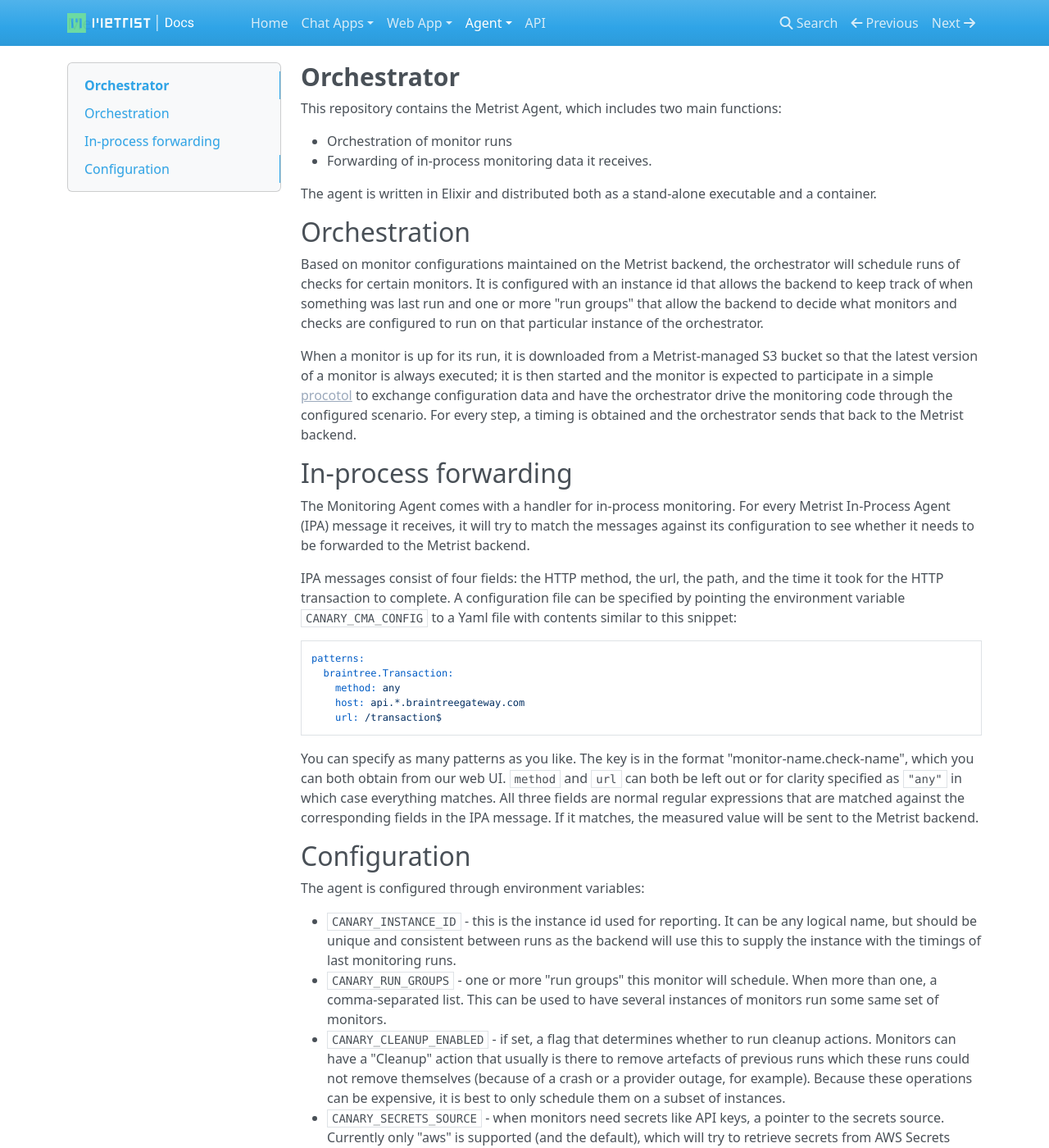
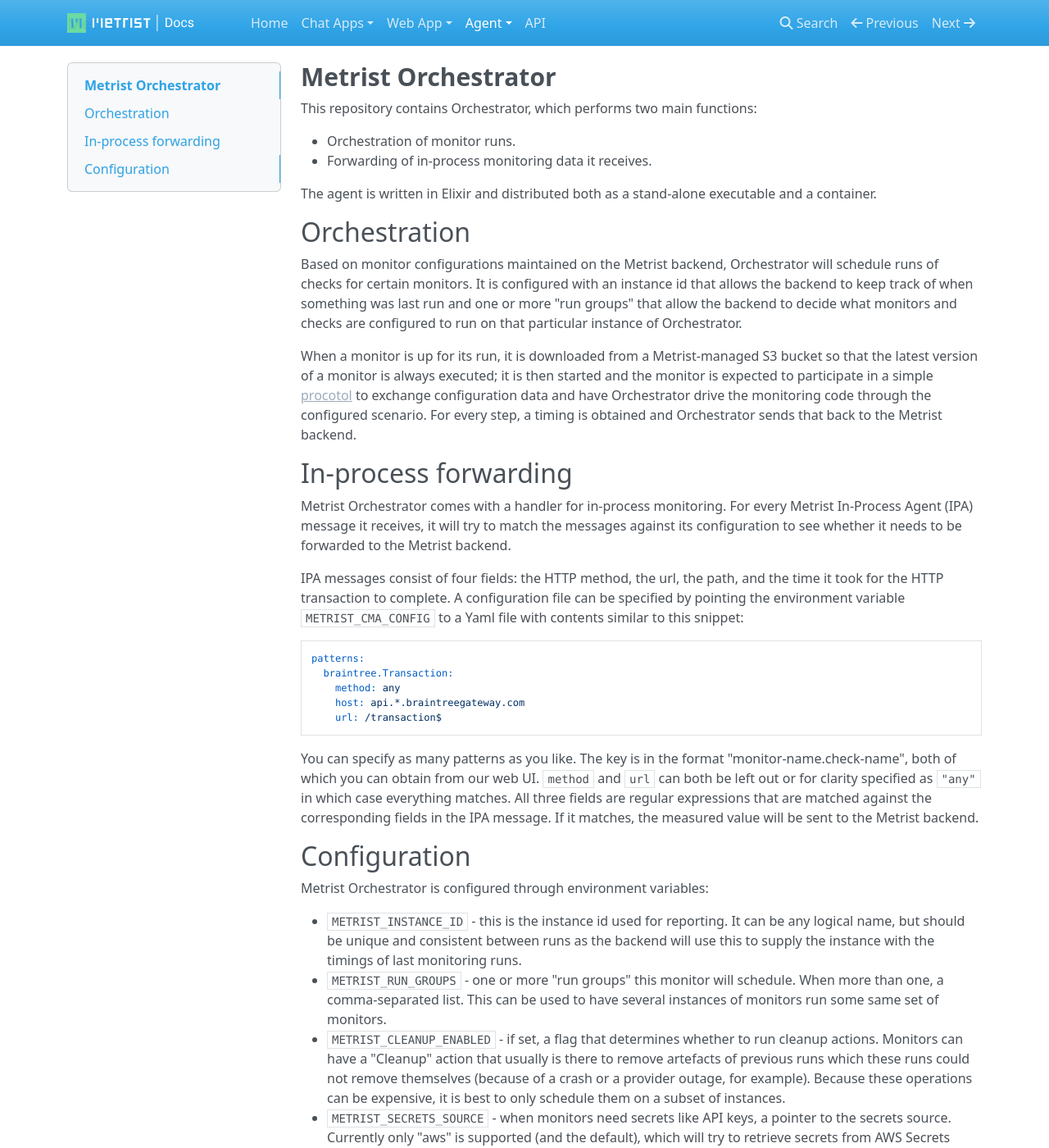
Before and after one commit to Metrist-Software/product-docs, an MkDocs documentation site: the page built from docs/agent-source-code.md, in a window 1280 px wide and 1400 px high. Shown: the whole window at 82% size. Built offline with MkDocs 1.6.1, drawn with Linux system fonts in a browser that asks for light colours; nearby versions of some CDN libraries; some of the changed text lies outside the part shown.

Commit message:
CANARY to Metrist in agent-source-code.md

````diff
--- a/docs/agent-source-code.md
+++ b/docs/agent-source-code.md
@@ -1,32 +1,32 @@
-# Orchestrator
+# Metrist Orchestrator
 
-This repository contains the Metrist Agent, which includes two main functions:
+This repository contains Orchestrator, which performs two main functions:
 
-* Orchestration of monitor runs
+* Orchestration of monitor runs.
 * Forwarding of in-process monitoring data it receives.
 
 The agent is written in Elixir and distributed both as a stand-alone executable and a container.
 
 ## Orchestration
 
-Based on monitor configurations maintained on the Metrist backend, the orchestrator will schedule runs
+Based on monitor configurations maintained on the Metrist backend, Orchestrator will schedule runs
 of checks for certain monitors. It is configured with an instance id that allows the backend to keep
 track of when something was last run and one or more "run groups" that allow the backend to decide what
-monitors and checks are configured to run on that particular instance of the orchestrator.
+monitors and checks are configured to run on that particular instance of Orchestrator.
 
 When a monitor is up for its run, it is downloaded from a Metrist-managed S3 bucket so that the latest version of
 a monitor is always executed; it is then started and the monitor is expected to participate in a simple
-[procotol](docs/protocol.md) to exchange configuration data and have the orchestrator drive the monitoring code
-through the configured scenario. For every step, a timing is obtained and the orchestrator sends that back to
+[procotol](docs/protocol.md) to exchange configuration data and have Orchestrator drive the monitoring code
+through the configured scenario. For every step, a timing is obtained and Orchestrator sends that back to
 the Metrist backend.
 
 ## In-process forwarding
 
-The Monitoring Agent comes with a handler for in-process monitoring. For every Metrist In-Process Agent (IPA) message it receives,
+Metrist Orchestrator comes with a handler for in-process monitoring. For every Metrist In-Process Agent (IPA) message it receives,
 it will try to match the messages against its configuration to see whether it needs to be forwarded to the Metrist backend.
 
 IPA messages consist of four fields: the HTTP method, the url, the path, and the time it took for the HTTP transaction to
-complete. A configuration file can be specified by pointing the environment variable `CANARY_CMA_CONFIG` to a Yaml file with
+complete. A configuration file can be specified by pointing the environment variable `METRIST_CMA_CONFIG` to a Yaml file with
 contents similar to this snippet:
 
 ```yaml
@@ -37,28 +37,28 @@ patterns:
     url: /transaction$
 ```
 
-You can specify as many patterns as you like. The key is in the format "monitor-name.check-name", which you can both obtain
+You can specify as many patterns as you like. The key is in the format "monitor-name.check-name", both of which you can obtain
 from our web UI. `method` and `url` can both be left out or for clarity specified as `"any"` in which case everything matches. All
-three fields are normal regular expressions that are matched against the corresponding fields in the IPA message. If it matches,
+three fields are regular expressions that are matched against the corresponding fields in the IPA message. If it matches,
 the measured value will be sent to the Metrist backend.
 
 ## Configuration
 
-The agent is configured through environment variables:
+Metrist Orchestrator is configured through environment variables:
 
-* `CANARY_INSTANCE_ID` - this is the instance id used for reporting. It can be any logical name, but should be unique and consistent between
+* `METRIST_INSTANCE_ID` - this is the instance id used for reporting. It can be any logical name, but should be unique and consistent between
   runs as the backend will use this to supply the instance with the timings of last monitoring runs.
-* `CANARY_RUN_GROUPS` - one or more "run groups" this monitor will schedule. When more than one, a comma-separated list. This can be
+* `METRIST_RUN_GROUPS` - one or more "run groups" this monitor will schedule. When more than one, a comma-separated list. This can be
   used to have several instances of monitors run some same set of monitors.
-* `CANARY_CLEANUP_ENABLED` - if set, a flag that determines whether to run cleanup actions. Monitors can have a "Cleanup" action
+* `METRIST_CLEANUP_ENABLED` - if set, a flag that determines whether to run cleanup actions. Monitors can have a "Cleanup" action
   that usually is there to remove artefacts of previous runs which these runs could not remove themselves (because of a crash or
   a provider outage, for example). Because these operations can be expensive, it is best to only schedule them on a subset of instances.
-* `CANARY_SECRETS_SOURCE` - when monitors need secrets like API keys, a pointer to the secrets source. Currently only "aws" is
+* `METRIST_SECRETS_SOURCE` - when monitors need secrets like API keys, a pointer to the secrets source. Currently only "aws" is
   supported (and the default), which will try to retrieve secrets from AWS Secrets Manager.
-* `CANARY_CMA_CONFIG` - the agent configuration file, currently only used for in-process forwarding patterns as described above.
-* `CANARY_LOGGING_LEVEL` - the level to log at; usually the "Info" default is fine but somethings "Debug" makes sense, and "Error"
+* `METRIST_CMA_CONFIG` - the agent configuration file, currently only used for in-process forwarding patterns as described above.
+* `METRIST_LOGGING_LEVEL` - the level to log at; usually the "Info" default is fine but sometimes "Debug" makes sense, and "Error"
   can be used to make the process less talkative. "Notice", "Warning", "Critical", "Alert" and "Emergency" are also accepted options
   but will usually not make too much of a difference and might not be supported by all monitors that also interpret this variable.
-* `CANARY_IPA_LOOPBACK_ONLY` - whether to open the UDP socket for in-process data only on the loopback/localhost address. This can be
+* `METRIST_IPA_LOOPBACK_ONLY` - whether to open the UDP socket for in-process data only on the loopback/localhost address. This can be
   used to restrict this sort of traffic to only the local machine. Off by default which means that the "wildcard" address is bound,
   making the UDP socket accessible to all machines that can route to the instance.
````
